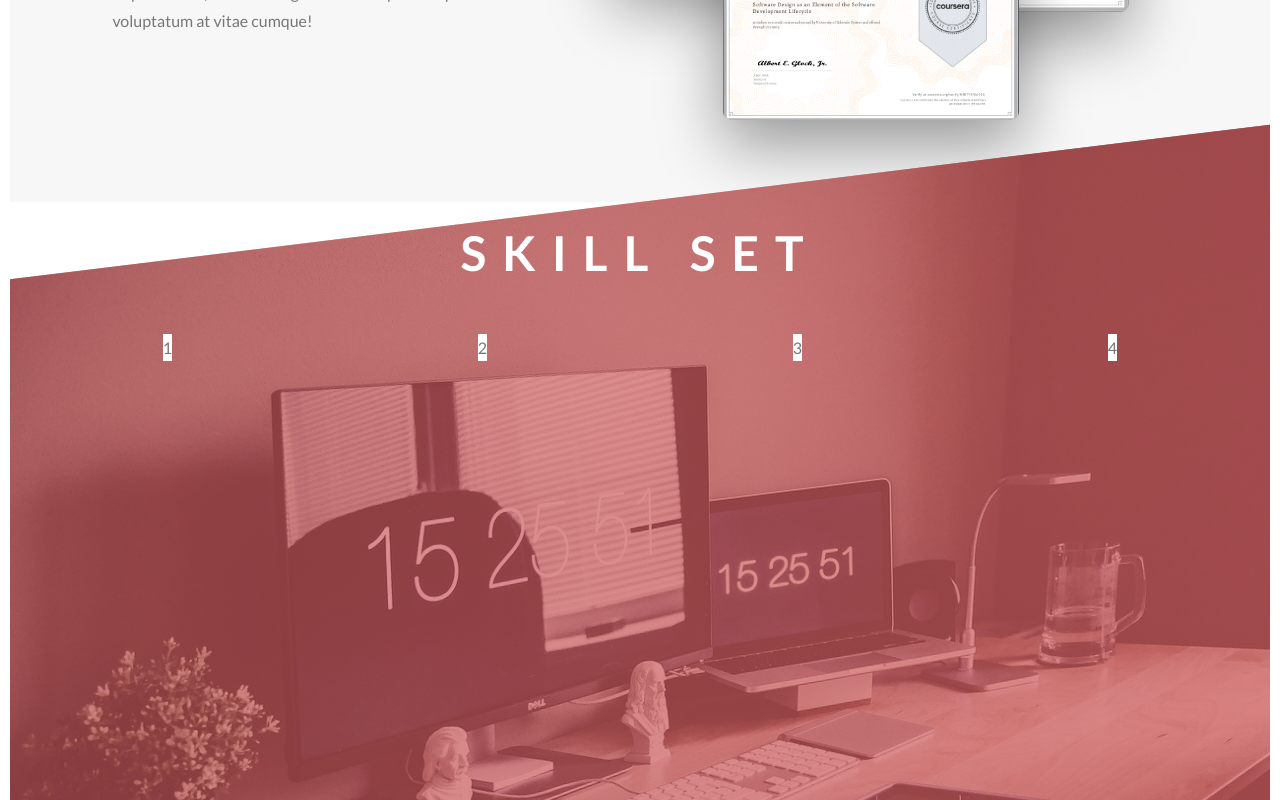
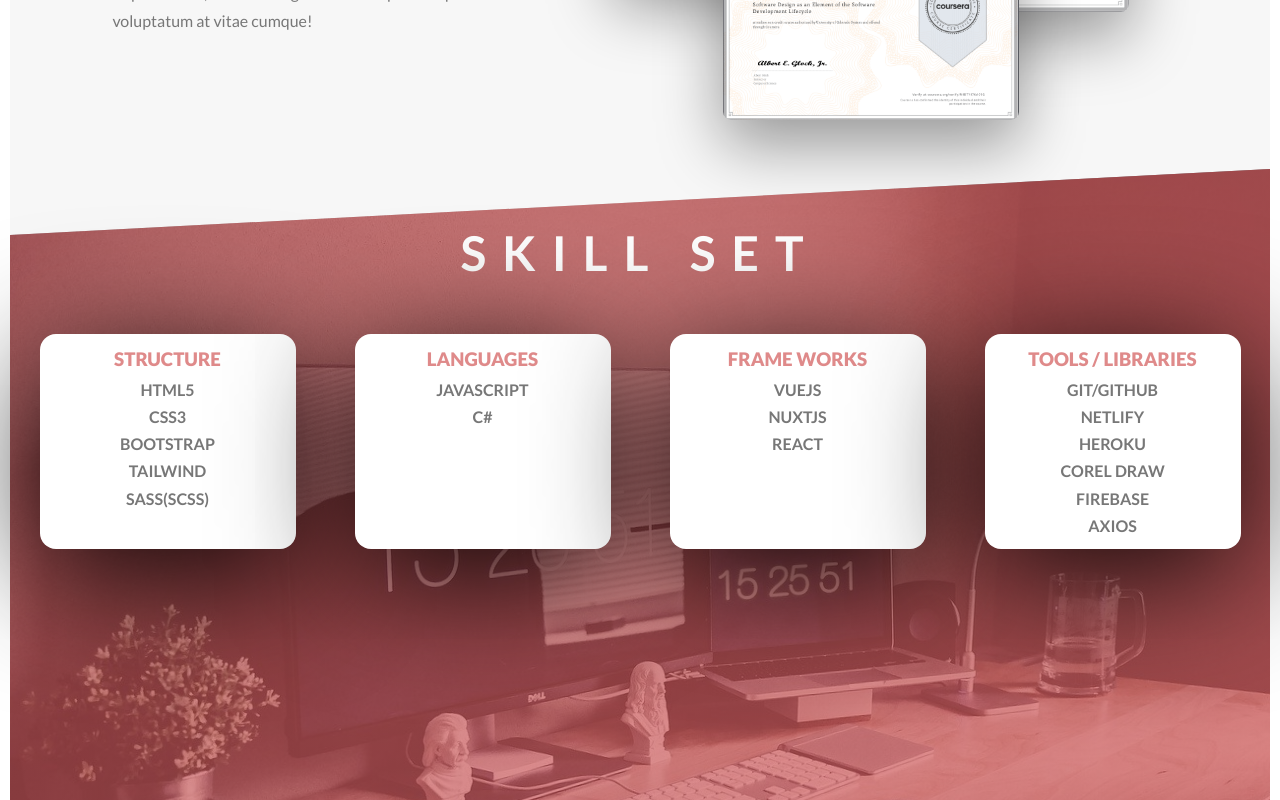
Before and after one commit to favourmark05/mfonido, a Vue app: page / in a window 1280 px wide. Shown: the part 1140-1940 px from the top of the page. Built offline with nearby package versions, Linux system fonts and the light colour scheme.

Commit message:
complete skill set section

```diff
--- a/src/components/webLayers/aboutMe.vue
+++ b/src/components/webLayers/aboutMe.vue
@@ -42,7 +42,10 @@ export default {}
 <style scoped>
 .section-about {
   background-color: #f7f7f7;
-  padding: 10rem 0;
+  padding-left: 0;
+  padding-right: 0;
+  padding-top: 10rem;
+  padding-bottom: 20rem;
   margin-top: -20vh;
 }
 .center-head {
@@ -78,7 +81,7 @@ export default {}
         display: inline-block;
     }
     .section-about{
-        padding-bottom: 20rem;
+        padding-bottom: 28rem;
     }
     .certificate{
         margin-top: 10%;
--- a/src/components/webLayers/skills.vue
+++ b/src/components/webLayers/skills.vue
@@ -7,10 +7,34 @@
               </h1>
           </div>
           <div class="contain">
-              <div class="col">1</div>
-              <div class="col">2</div>
-              <div class="col">3</div>
-              <div class="col">4</div>
+              <div class="col">
+                  <h3>STRUCTURE</h3>
+                  <p>HTML5</p>
+                  <p>CSS3</p>
+                  <p>BOOTSTRAP</p>
+                  <p>TAILWIND</p>
+                  <p>SASS(SCSS)</p>
+              </div>
+              <div class="col">
+                  <h3>LANGUAGES</h3>
+                  <p>JAVASCRIPT</p>
+                  <p>C#</p>
+              </div>
+              <div class="col">
+                  <h3>FRAME WORKS</h3>
+                  <p>VUEJS</p>
+                  <p>NUXTJS</p>
+                  <p>REACT</p>
+              </div>
+              <div class="col">
+                  <h3>TOOLS / LIBRARIES</h3>
+                  <p>GIT/GITHUB</p>
+                  <p>NETLIFY</p>
+                  <p>HEROKU</p>
+                  <p>COREL DRAW</p>
+                  <p>FIREBASE</p>
+                  <p>AXIOS</p>
+              </div>
           </div>
       </section>
   </div>
@@ -24,7 +48,7 @@ export default {
 
 <style scoped>
 .skills{
-    height: 95vh;
+    height: 80vh;
   background-image: linear-gradient(
       to right,
       rgba(189, 61, 61, 0.575),
@@ -34,7 +58,8 @@ export default {
   background-size: cover;
   background-position: top;
   position: relative;
-  transform: skewY(-7deg);
+  transform: skewY(-3deg);
+  margin-top: -10rem;
 }
 .heading{
     font-size: 3rem;
@@ -44,7 +69,7 @@ export default {
     animation-name: moveInLeft;
     text-align: center;
     animation-duration: 2s;
-    transform: skewY(7deg);
+    transform: skewY(3deg);
     padding: 10px;
 }
 @keyframes moveInLeft {
@@ -64,16 +89,35 @@ export default {
     display: grid;
     grid-template-columns: auto auto auto auto;
     text-align: center;
-    transform: skewY(7deg);
+    transform: skewY(3deg);
 }
-@media only screen and (max-width: 700px) {
+.col{
+    padding: 10px;
+    background-color: white;
+    width: 20vw;
+    box-shadow: 0 1.5rem 8rem rgba(0, 0, 0, 0.9);
+    border-radius: 1em;
+    margin: 30px auto;
+}
+h3{
+    color: rgba(206, 79, 79, 0.664);
+    font-weight: 800;
+}
+p{
+    font-weight: bolder;
+}
+.col:hover{
+    transform: translateY(-20px);
+    /* animation-duration: 10s; */
+    cursor: pointer;
+}
+@media only screen and (max-width: 768px) {
     .contain{
         grid-template-columns: auto auto;
     }
+    .col{
+    background-color: white;
+    width: 40vw;
 }
-.col{
-    background-color: white;
-    max-width: 300px;
-    margin: 30px auto;
 }
 </style>
```
